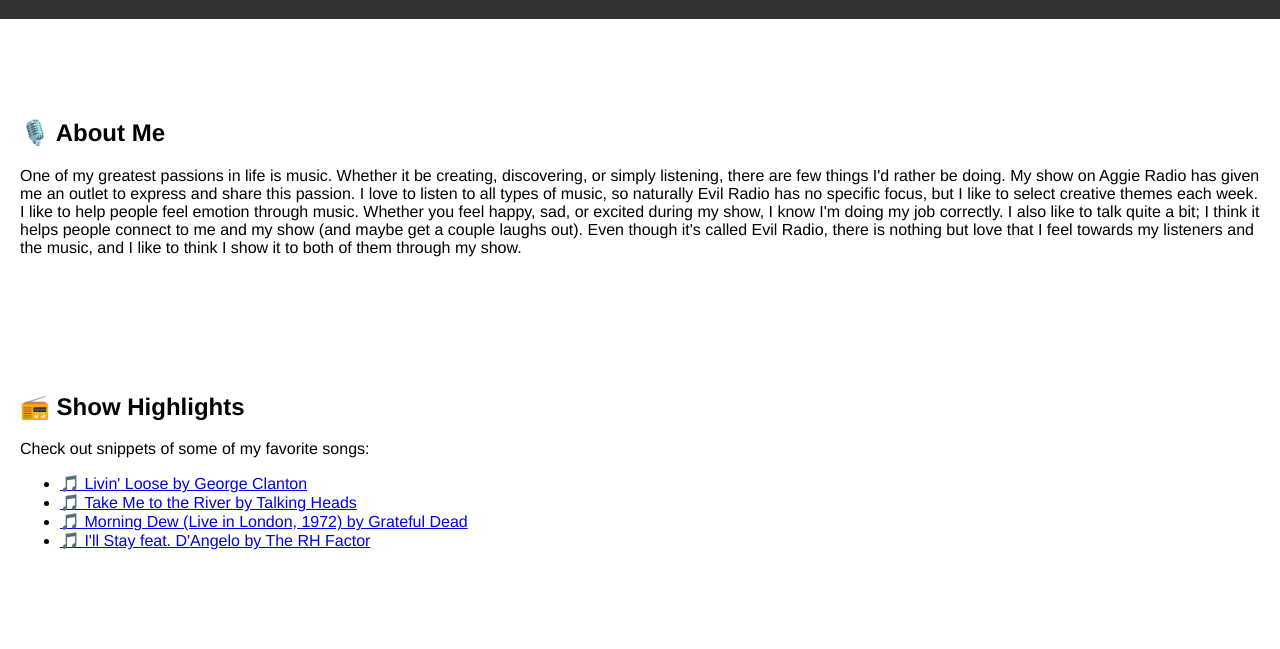
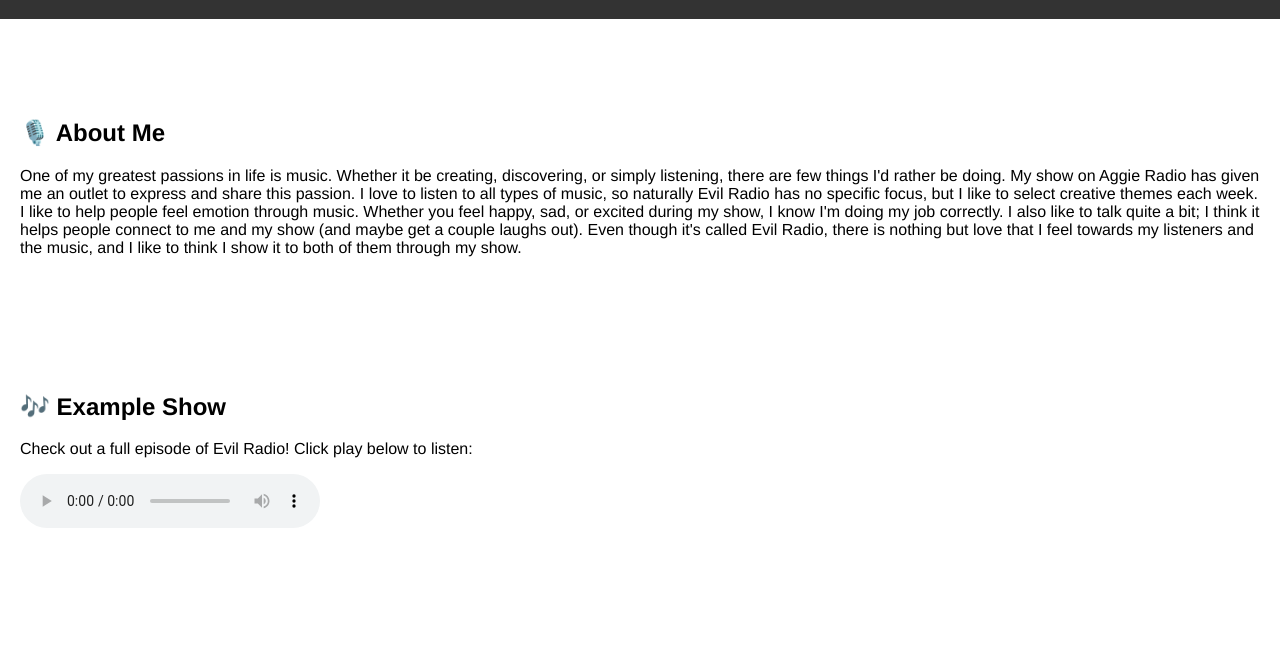
Before and after one commit to arlopop/evilradio, a plain HTML site: page index.html in a window 1280 px wide. Shown: the part 149-798 px from the top of the page. Drawn offline with Linux system fonts and the light colour scheme.

Commit message:
Update index.html

```diff
--- a/index.html
+++ b/index.html
@@ -60,6 +60,15 @@
             <p>One of my greatest passions in life is music. Whether it be creating, discovering, or simply listening, there are few things I'd rather be doing. My show on Aggie Radio has given me an outlet to express and share this passion. I love to listen to all types of music, so naturally Evil Radio has no specific focus, but I like to select creative themes each week. I like to help people feel emotion through music. Whether you feel happy, sad, or excited during my show, I know I'm doing my job correctly. I also like to talk quite a bit; I think it helps people connect to me and my show (and maybe get a couple laughs out). Even though it's called Evil Radio, there is nothing but love that I feel towards my listeners and the music, and I like to think I show it to both of them through my show.</p>
         </section>
 
+        <section id="example-show">
+    <h2>🎶 Example Show</h2>
+    <p>Check out a full episode of Evil Radio! Click play below to listen:</p>
+    <audio controls>
+        <source src="evil-radio_2025-02-28_12-00-00.mp3" type="audio/mpeg">
+        Your browser does not support the audio element.
+    </audio>
+</section>
+
         <section id="highlights">
     <h2>📻 Show Highlights</h2>
     <p>Check out snippets of some of my favorite songs:</p>
```
